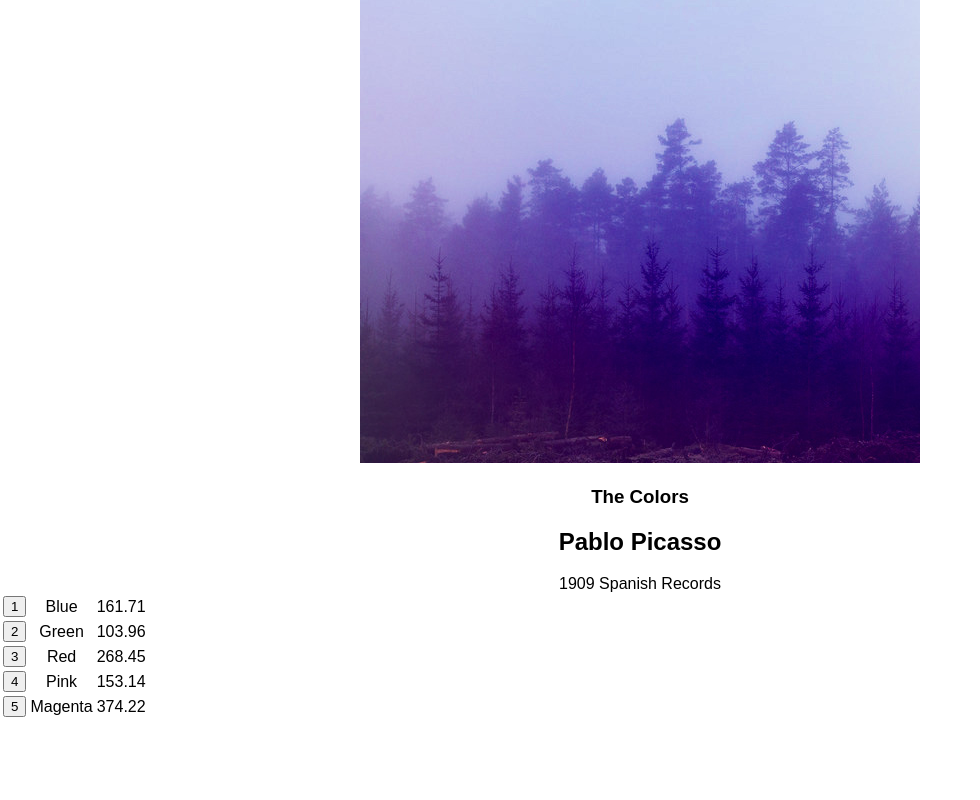
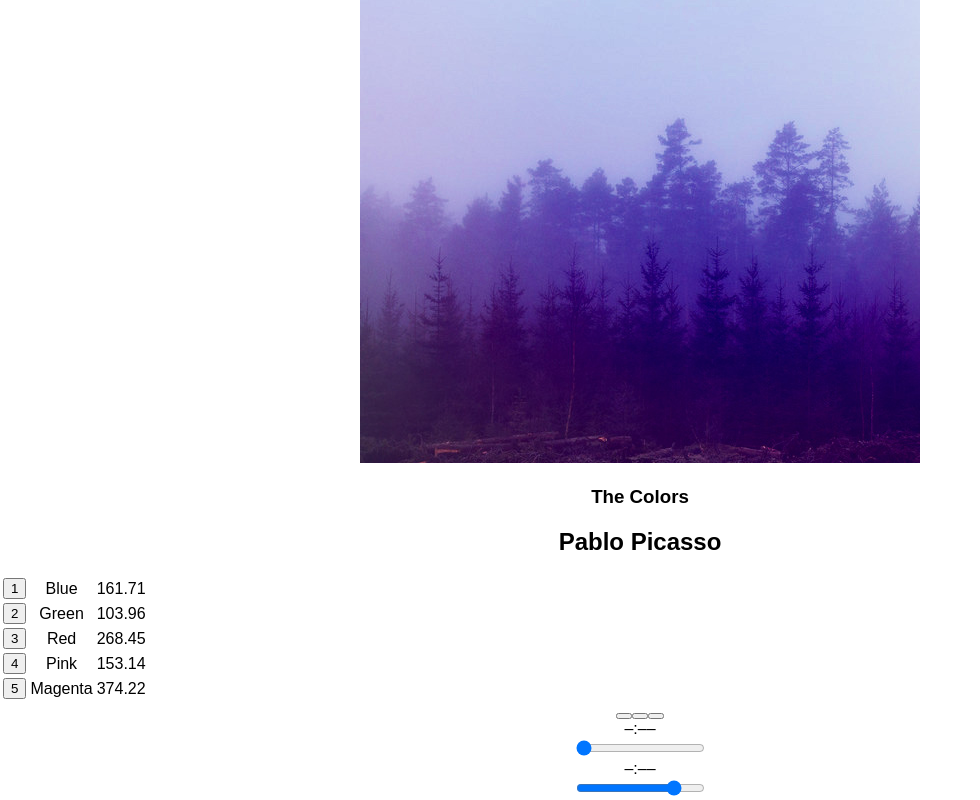
Before and after one commit to SebastianAle/bloc-jams-react, a React (Create React App) app: page /album/the-colors in a window 1280 px wide. Shown: the part 195-995 px from the top of the page, without its empty margins (0-980 px from the left). Before the commit the page ends 915 px from the top, so only its background shows below. Built offline with nearby package versions, Linux system fonts and the light colour scheme.

Commit message:
Checkpoint 8 missing icons

```diff
--- a/public/index.html
+++ b/public/index.html
@@ -10,7 +10,7 @@
     -->
     <link rel="manifest" href="%PUBLIC_URL%/manifest.json">
     <link rel="shortcut icon" href="%PUBLIC_URL%/favicon.ico">
-    <link rel="Ionicons" href="http://code.ionicframework.com/ionicons/2.0.1/css/ionicons.min.css">
+    <link rel="ionicons" href="http://code.ionicframework.com/ionicons/2.0.1/css/ionicons.min.css">
     <!--
       Notice the use of %PUBLIC_URL% in the tags above.
       It will be replaced with the URL of the `public` folder during the build.
--- a/src/components/Album.js
+++ b/src/components/Album.js
@@ -1,5 +1,6 @@
 import React, { Component } from 'react';
 import albumData from './../data/albums';
+import PlayerBar from './PlayerBar';
 
 class Album extends Component {
 	constructor(props) {
@@ -44,17 +45,23 @@
      }
    }
 
-
+   handlePrevClick() {
+   		const currentIndex = this.state.album.songs.findIndex(song => this.state.currentSong === song);
+      	const newIndex = Math.max(0, currentIndex - 1);
+      	const newSong = this.state.album.songs[newIndex];
+      	this.setSong(newSong);
+      	this.play(newSong);
+    }
 
    render() {
      return (
        <section className="album">
          <section id="album-info">
-           <img id="album-cover-art" src={this.state.album.albumCover} />
+           <img id="album-cover-art" src={this.state.album.albumCover} alt="album_cover_art"/>
            <div className="album-details">
              <h1 id="album-title">{this.state.album.title}</h1>
              <h2 className="artist">{this.state.album.artist}</h2>
-             <div id="release-info">{this.state.album.releaseInfo}</div>
+             <div id="release-info">{this.state.album.year} {this.state.album.label}</div>
            </div>
          </section>
          <table id="song-list">
@@ -65,10 +72,10 @@
            </colgroup>
            <tbody>
              {this.state.album.songs.map( (song, index) =>
-		           		<tr className="song" key={index} onClick={() => this.handleSongClick(song)} >
+               <tr className="song" key={index} onClick={ () => this.handleSongClick(song) } >
                  <td className="song-actions">
                    <button>
-		           					<span className="song-number">{index + 1}</span>
+                     <span className="song-number">{index+1}</span>
                      <span className="ion-play"></span>
                      <span className="ion-pause"></span>
                    </button>
@@ -79,6 +86,12 @@
              )}
            </tbody>
          </table>
+         <PlayerBar
+           isPlaying={this.state.isPlaying}
+           currentSong={this.state.currentSong}
+           handleSongClick={() => this.handleSongClick(this.state.currentSong)}
+           handlePrevClick={() => this.handlePrevClick()}
+         />
        </section>
      );
    }
--- /dev/null
+++ b/src/components/PlayerBar.js
@@ -0,0 +1,33 @@
+import React, { Component } from 'react';
+
+ class PlayerBar extends Component {
+   render() {
+     return (
+       <section className="player-bar">
+         <section id="buttons">
+           <button id="previous" onClick={this.props.handlePrevClick}>
+             <span className="ion-skip-backward"></span>
+           </button>
+           <button id="play-pause" onClick={this.props.handleSongClick} >
+             <span className={this.props.isPlaying ? 'ion-pause' : 'ion-play'}></span>
+           </button>
+           <button id="next">
+             <span className="ion-skip-forward"></span>
+           </button>
+         </section>
+         <section id="time-control">
+           <div className="current-time">–:––</div>
+           <input type="range" className="seek-bar" value="0" />
+           <div className="total-time">–:––</div>
+         </section>
+         <section id="volume-control">
+           <div className="icon ion-volume-low"></div>
+           <input type="range" className="seek-bar" value="80" />
+           <div className="icon ion-volume-high"></div>
+         </section>
+       </section>
+     );
+   }
+ }
+
+ export default PlayerBar;
```
Lines whose indentation alone changed are shown as unchanged.
